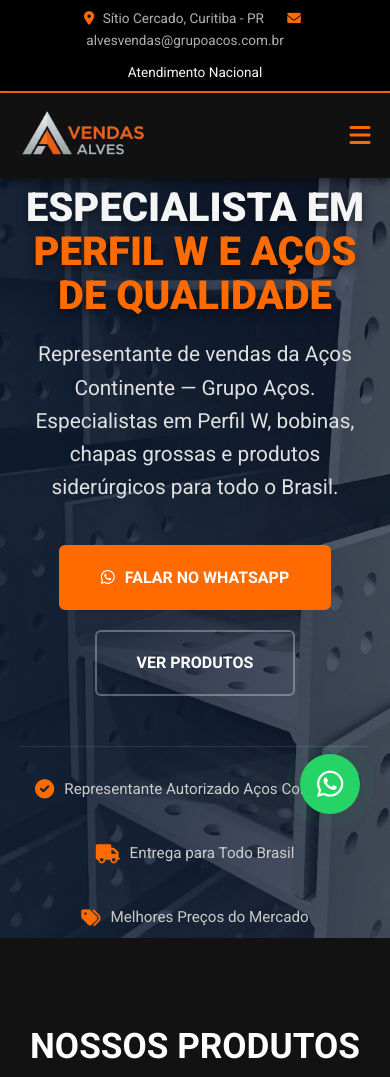
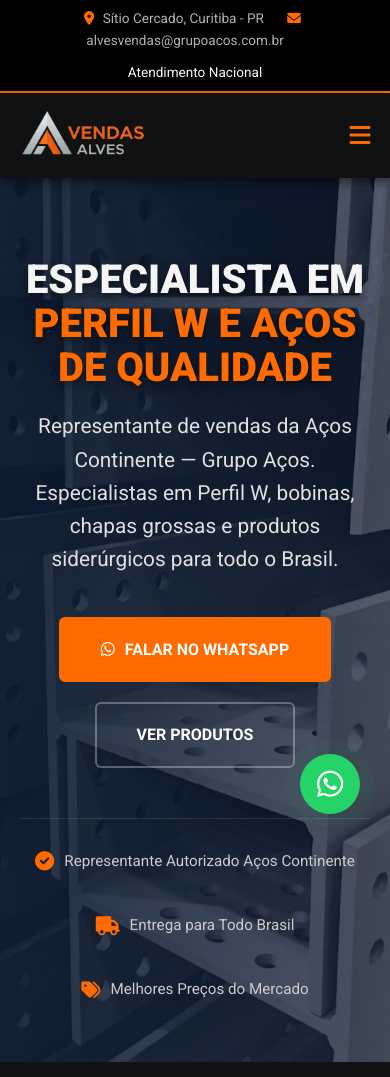
Before and after one commit to Guilink/vendasalves, a plain HTML site: page index.html in a window 390 px wide. Shown: the top 1077 px of the page. Drawn offline with Linux system fonts and the light colour scheme.

Commit message:
melhorias no site

```diff
--- a/style.css
+++ b/style.css
@@ -632,6 +632,17 @@
     .nav-cta-btn { margin-left: 0; margin-top: 15px; display: inline-block; width: 100%; max-width: 200px; align-self: center; } /* Ajuste botão mobile */
     .menu-toggle { display: block; }
     .top-bar { flex-direction: column; gap: 10px; text-align: center; }
+
+    /* Ajuste Mobile Hero: Evitar que o menu corte o título */
+    .hero {
+        height: auto; /* Remove altura fixa para não cortar conteúdo */
+        min-height: 90vh;
+        padding-top: 60px; /* Espaço extra no topo */
+        padding-bottom: 60px;
+        align-items: flex-start; /* Alinha no topo, evitando corte centralizado */
+    }
+    .hero-content { margin-top: 20px; }
+
     .hero h1 { font-size: 2.5rem; }
 
     .contact-highlight h2 { font-size: 2rem; }
```
